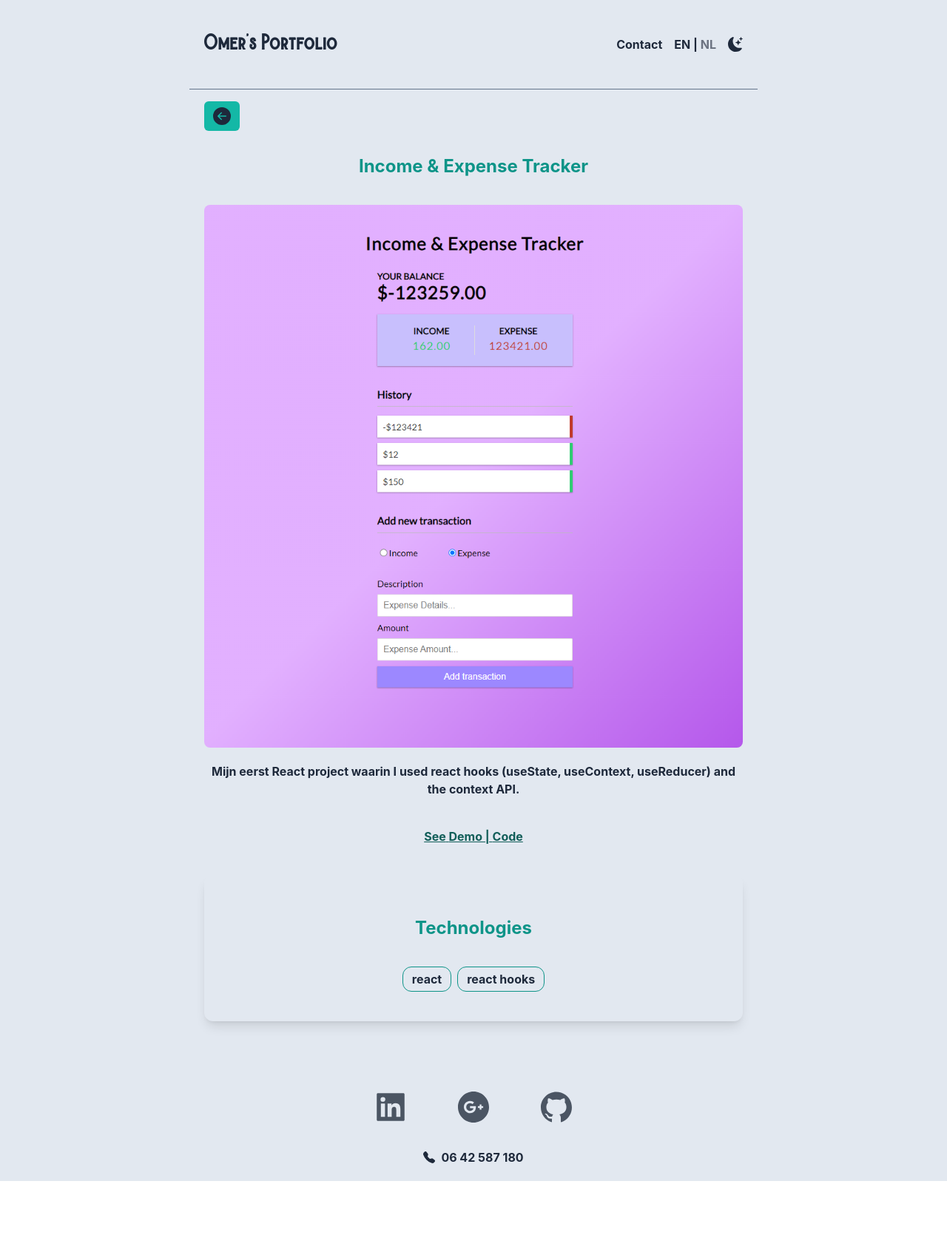
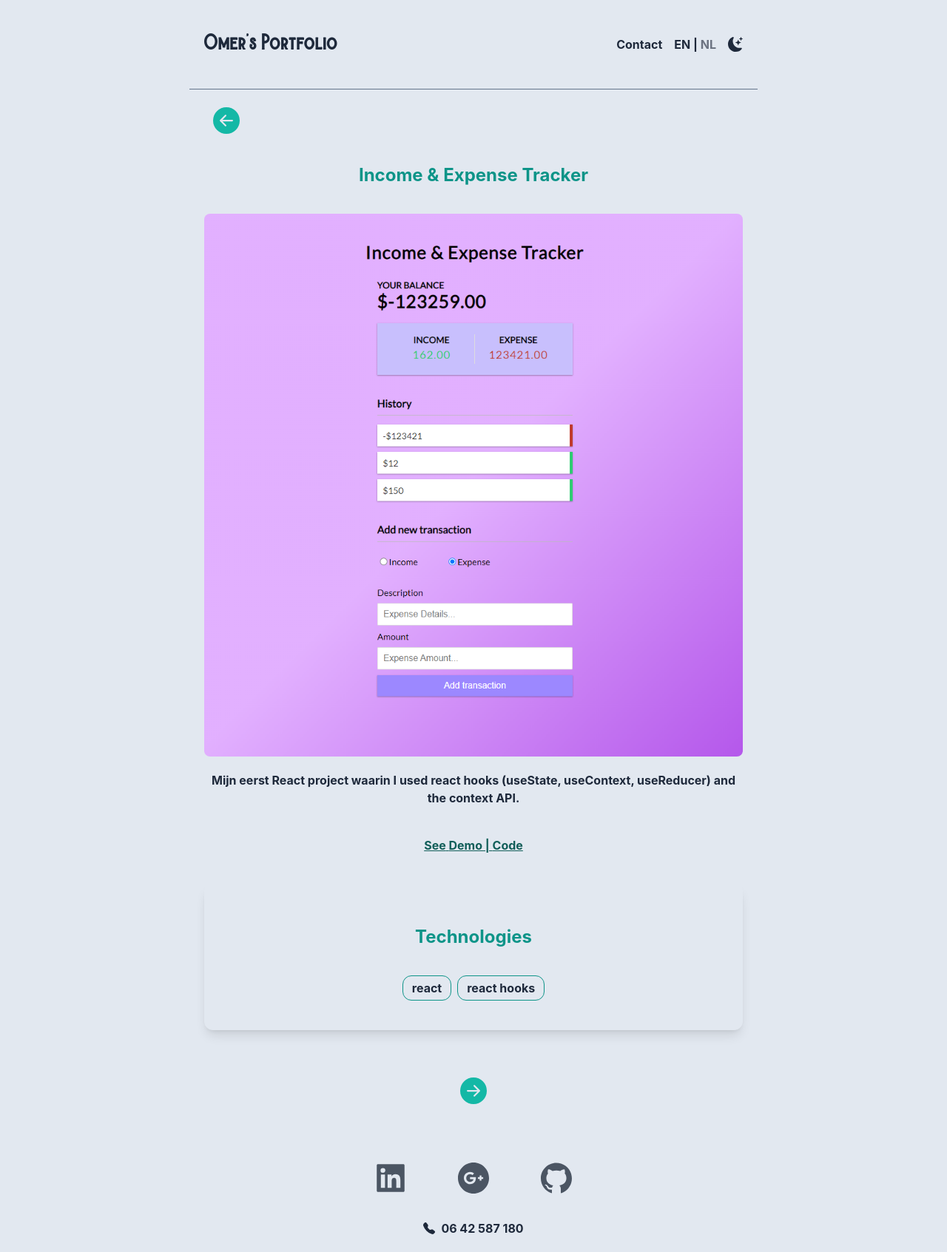
Before and after one commit to DegirmenciOmer/portfolio, a Next.js app in the folder portfolio-omer/: page /projects/0 in a window 1280 px wide. Shown: the whole page at 74% size. Before the commit the page ends 1597 px from the top, so only its background shows below. Built offline with nearby package versions, Linux system fonts and the light colour scheme.

Commit message:
add pagination

```diff
--- a/portfolio-omer/pages/projects/[id].tsx
+++ b/portfolio-omer/pages/projects/[id].tsx
@@ -5,7 +5,10 @@ import React, { FC } from "react";
 import { useAppContext } from "../../context/AppContext";
 import Header from "../../components/Header";
 import Footer from "../../components/Footer";
-import { BsFillArrowLeftCircleFill } from "react-icons/bs";
+import {
+  BsFillArrowLeftCircleFill,
+  BsFillArrowRightCircleFill,
+} from "react-icons/bs";
 import Skills, { skill } from "../../components/Skills";
 
 const {
@@ -32,26 +35,26 @@ const DynamicPage: FC<TProject> = ({ project }) => {
   const switchBg = darkMode ? "bg-slate-800" : "bg-slate-200";
   const switchText = darkMode ? "text-slate-100" : "text-slate-800";
 
-  const translatedProject = projects[+project.id];
+  const projectId = +project.id;
 
   return (
     <div className={`md:px-20 lg:px-40 text-blue-100 font-bold ${switchBg} `}>
       <Header switchText={switchText} switchBg={switchBg} />
       <main className={`${switchText} px-5 min-h-screen max-w-3xl mx-auto`}>
         <Link href="/#projects">
-          <button className="bg-teal-500 my-4 p-2 px-3 rounded-md text-2xl">
+          <button className="text-teal-500 my-4 p-2 px-3 rounded-md text-4xl">
             <BsFillArrowLeftCircleFill />
           </button>
         </Link>
         <h2 className="py-4 text-center text-teal-600 text-2xl mb-5">
-          {translatedProject.name}{" "}
+          {project.name}{" "}
         </h2>
         <img
           className="mx-auto rounded-lg w-full my-5"
           src={project.img}
           alt="profile"
         />
-        {translatedProject.description.map((text, idx) => (
+        {project.description.map((text, idx) => (
           <p key={idx} className="text-center">
             {text}
           </p>
@@ -83,6 +86,22 @@ const DynamicPage: FC<TProject> = ({ project }) => {
           skills={project.technologies}
           skillsTitle={translations.techTitle}
         />
+        <div className="flex gap-3 justify-center">
+          {projectId > 0 && (
+            <Link href={`/projects/${projectId - 1}`}>
+              <button className="text-teal-500 my-4 p-2 px-3 rounded-md text-4xl">
+                <BsFillArrowLeftCircleFill />
+              </button>
+            </Link>
+          )}
+          {projectId < projects.length - 1 && (
+            <Link href={`/projects/${projectId + 1}`}>
+              <button className="text-teal-500 my-4 p-2 px-3 rounded-md text-4xl">
+                <BsFillArrowRightCircleFill />
+              </button>
+            </Link>
+          )}
+        </div>
       </main>
       <Footer switchText={switchText} />
     </div>
```
